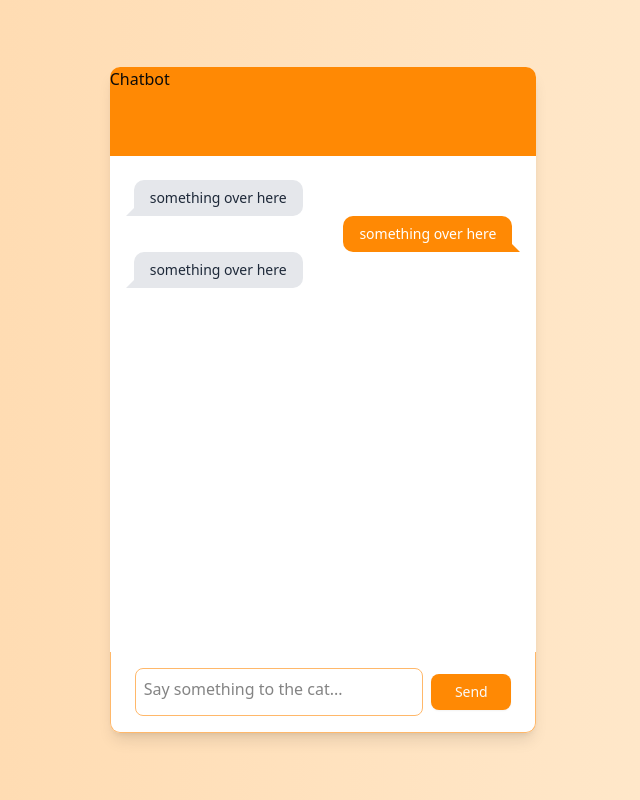
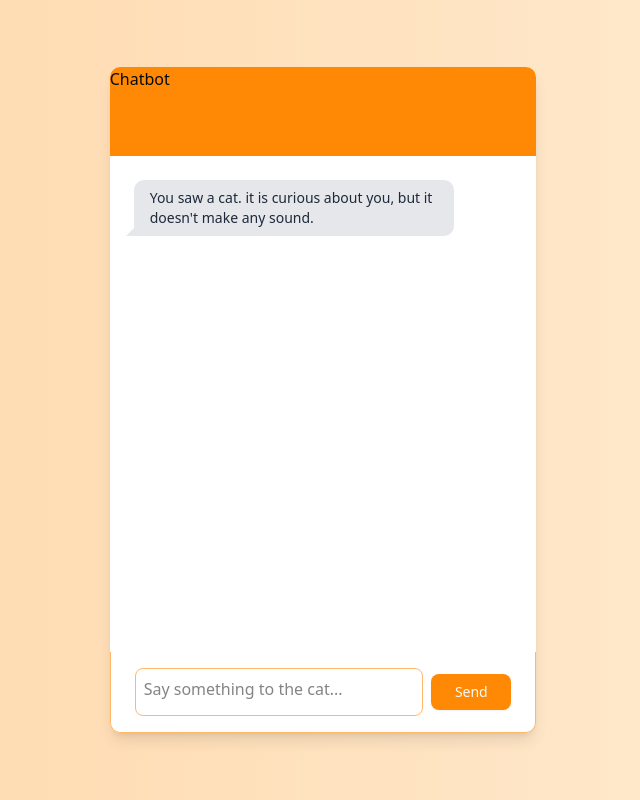
Before and after one commit to ThundeRayn/CatChat-openAI-demo, a React (Vite) app: page / in a window 1280 px wide. Shown: the whole page, without its empty margins (317-957 px from the left). Built offline with nearby package versions, Linux system fonts and the light colour scheme.

Commit message:
readme.md update

```diff
--- a/src/components/pages/Chatbot.tsx
+++ b/src/components/pages/Chatbot.tsx
@@ -1,11 +1,50 @@
 import { useEffect, useRef, useState } from "react";
 import { Button } from "../../components/ui/button"
 import ChatBubble from "../../components/ui/chatbubble"
+import { time } from "console";
+
+
+type Message = {
+  text: string;
+  sender: 'user' | 'bot';
+  timestamp: Date;
+}
 
 const Chatbot = () => {
 
   const textareaRef = useRef<HTMLTextAreaElement>(null);
-  const [value, setValue] = useState('');
+  const sendRef = useRef<HTMLButtonElement>(null);
+  const FUCNTION_URL = 'https://api.openai.com/v1/chat/completions';
+  const [inputValue, setInputValue] = useState('');
+  const [messages, setMessages] = useState<Message[]>([
+    {
+      text: "You saw a cat. it is curious about you, but it doesn't make any sound.",
+      sender: 'bot',
+      timestamp: new Date()
+    }
+  ]);
+
+  // Handle new message submission
+  const newMessage: React.FormEventHandler<HTMLFormElement> = async (e) => {
+    e.preventDefault();
+    setInputValue('');
+    const newMessage: Message[] = [...messages, {
+      text: inputValue,
+      sender: 'user',
+      timestamp: new Date()
+    }];
+    const response = await fetch(FUCNTION_URL, {
+      method: 'POST',
+      body: JSON.stringify({ messages: newMessage })
+    });
+    setMessages(
+      [...newMessage, {
+        text: await response.text(),
+        sender: 'bot',
+        timestamp: new Date()
+      }]
+    )
+  }
 
   //dynamically adjust the height of the textarea
   const adjustHeight = () => {
@@ -31,39 +70,45 @@ const Chatbot = () => {
       textarea.style.overflowY = 'auto';
     }
   };
-
+  // Adjust height on initial render and when inputValue changes
   useEffect(() => {
     adjustHeight();
-  }, [value]);
+  }, [inputValue]);
 
 
   return (
     <div
-      className="flex flex-col w-full h-full bg-white rounded-lg shadow-lg sm:w-1/3 sm:h-5/6"
+      className="flex flex-col w-full h-full min-w-100 bg-white rounded-lg shadow-lg sm:w-1/3 sm:h-5/6"
     >
 
       <div id="chat-title" className="flex-[1] bg-orange-400 rounded-t-lg">
         <h2>Chatbot</h2>
       </div>
 
-      <div id="chat-field" className="flex-[5] p-6">
-        <ChatBubble text={"something over here"} />
-        <ChatBubble text={"something over here"} side="right" />
-        <ChatBubble text={"something over here"} />
+      <div id="chat-field" className="flex-[5] p-6 space-y-3 overflow-auto">
+        {messages.map((message, index) =>
+          <ChatBubble
+            key={index}
+            text={message.text}
+            side={message.sender === 'user' ? 'right' : 'left'}
+          />
+        )}
       </div>
 
       <div id="send-field" className="flex px-6 py-4 border border-t-0 border-orange-300 rounded-b-lg">
         <form
+          onSubmit={newMessage}
           className="flex justify-center items-center gap-2 w-full">
           <textarea
             ref={textareaRef}
-            value={value}
-            onChange={(e) => setValue(e.target.value)}
+            value={inputValue}
+            onChange={(e) => setInputValue(e.target.value)}
             rows={1}
             placeholder="Say something to the cat..."
             className="w-90 px-2 py-2 leading-6 border border-orange-300 resize-none rounded-md focus:outline-none focus:ring-2 focus:ring-orange-400/70 scrollbar-orange"
           />
           <Button
+            ref={sendRef}
             variant="default_cat"
             className="w-20" type="submit" value="Send">Send</Button>
         </form>
```
Also changed, not shown: 1 other file (tests, documents, lock files or other folders).
